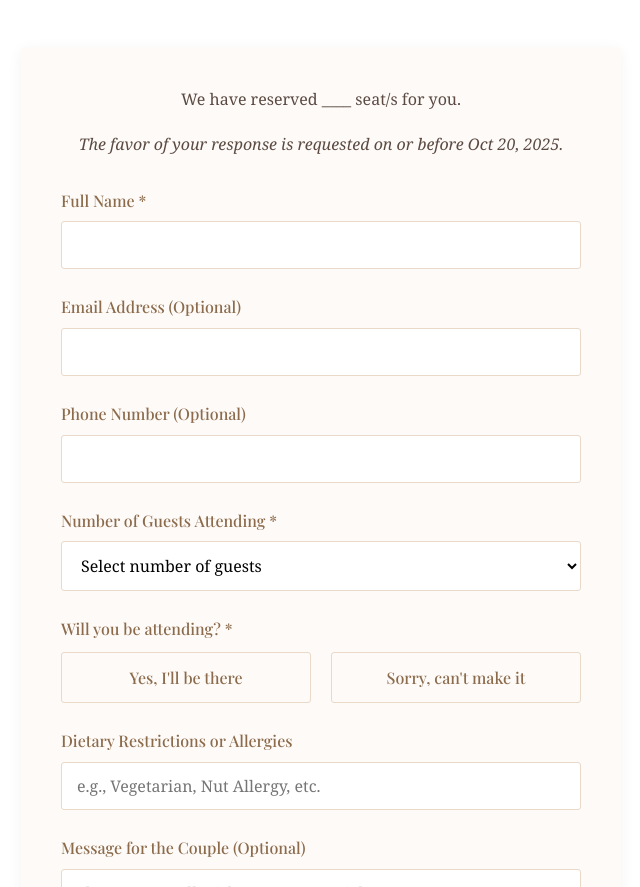
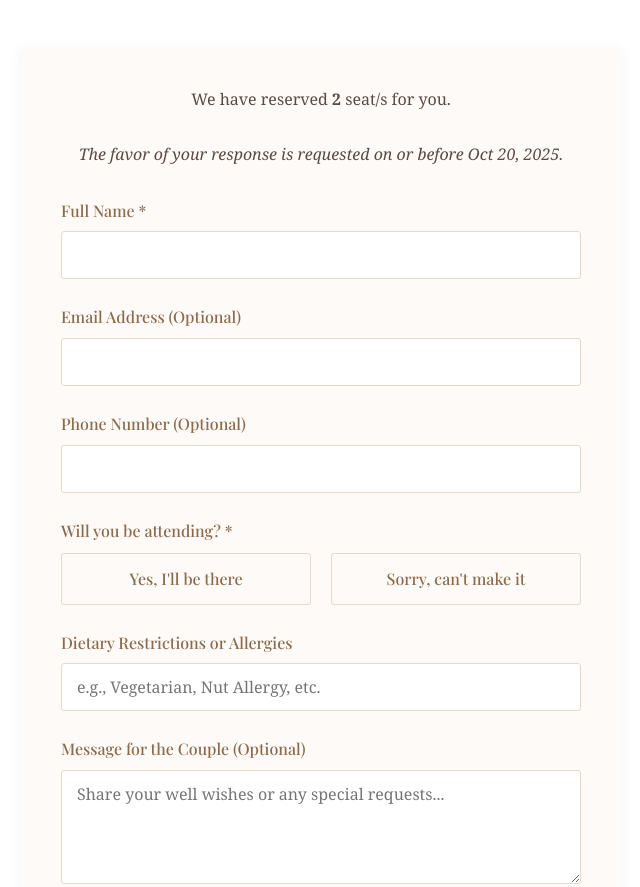
Before and after one commit to EmYours/Edmon-Mirah, a plain HTML site: page index.html in a window 1280 px wide. Shown: the part 5575-6462 px from the top of the page, without its empty margins (319-959 px from the left). Drawn offline with nearby package versions, Linux system fonts and the light colour scheme.

Commit message:
Update index.html

```diff
--- a/index.html
+++ b/index.html
@@ -1139,7 +1139,7 @@
     <div class="container">
         <h2 class="section-title rsvp-title">R.S.V.P</h2>
         <div class="rsvp-form">
-                <p style="margin-bottom: 20px; text-align: center;">We have reserved ____ seat/s for you.</p>
+            <p style="margin-bottom: 30px; text-align: center;">We have reserved <strong>2</strong> seat/s for you.</p>
             <p style="margin-bottom: 30px; text-align: center; font-style: italic;">The favor of your response is requested on or before Oct 20, 2025.</p>
 
             <!-- Web3Forms RSVP Form -->
@@ -1163,18 +1163,6 @@
                 <div class="form-group">
                     <label for="phone">Phone Number (Optional)</label>
                     <input type="tel" id="phone" name="phone">
-                    </div>
-
-                    <div class="form-group">
-                        <label for="guests">Number of Guests Attending *</label>
-                        <select id="guests" name="guests" required>
-                            <option value="">Select number of guests</option>
-                            <option value="1">1</option>
-                            <option value="2">2</option>
-                            <option value="3">3</option>
-                            <option value="4">4</option>
-                            <option value="5">5+</option>
-                        </select>
                 </div>
 
                 <div class="form-group">
```
Lines whose indentation alone changed are shown as unchanged.
